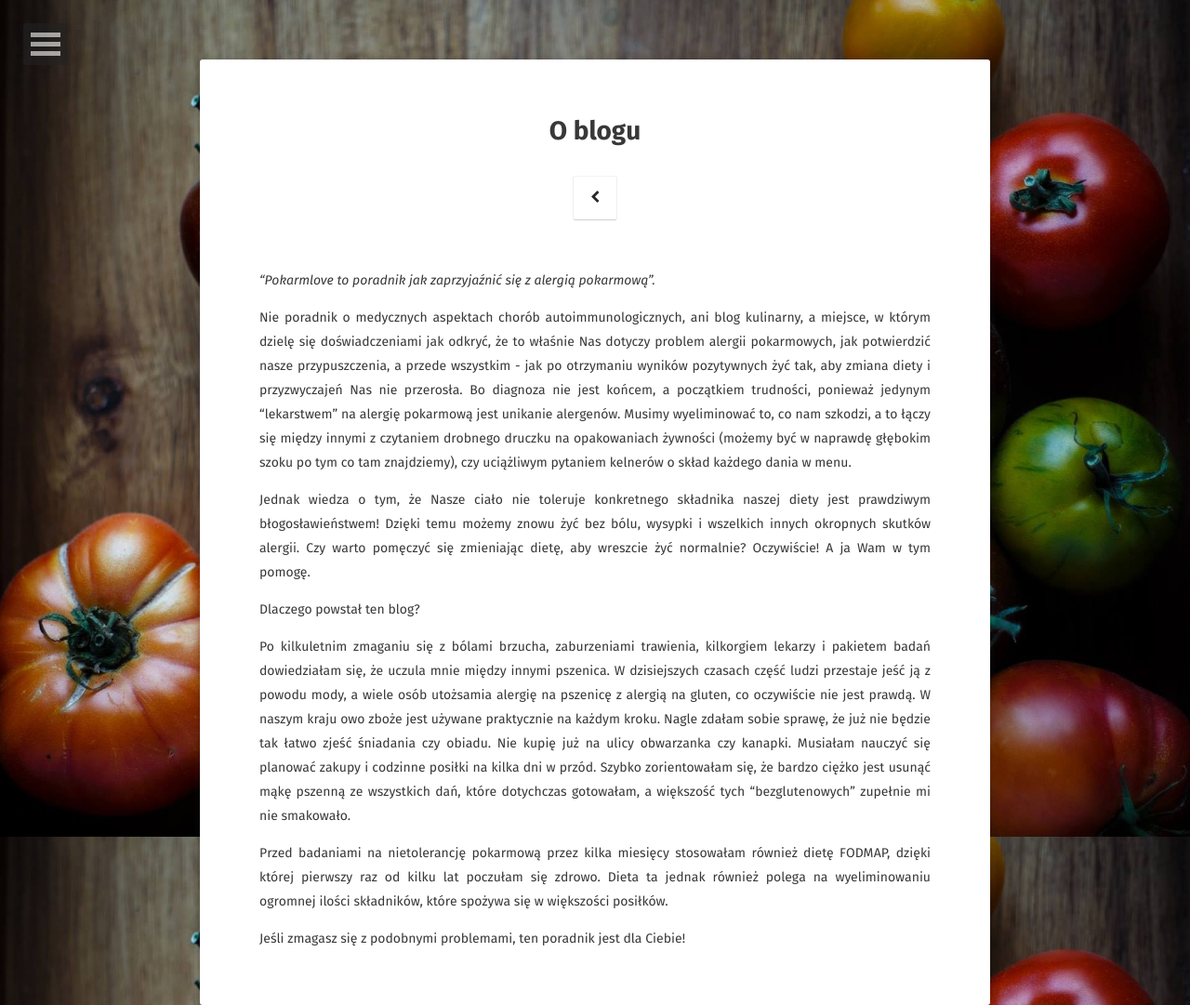
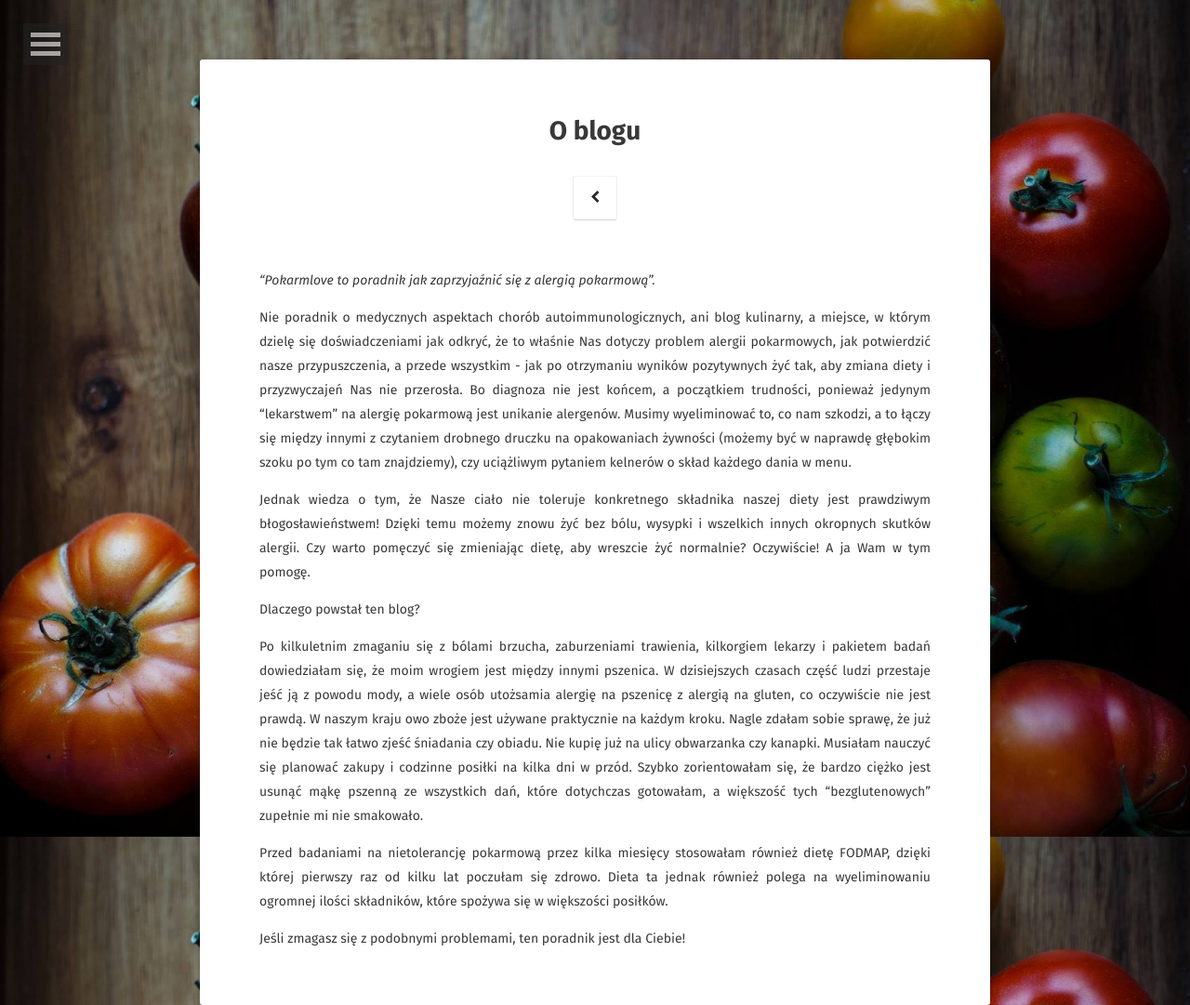
Before and after one commit to Emikis/emikis.github.io, a Jekyll site: the page built from about/index.md, in a window 1280 px wide. Shown: the whole page at 93% size. Built offline with Jekyll 4.4.1, drawn with Linux system fonts in a browser that asks for light colours; some web fonts are replaced.

Commit message:
Update index.md

```diff
--- a/about/index.md
+++ b/about/index.md
@@ -13,7 +13,7 @@ Jednak wiedza o tym, że Nasze ciało nie toleruje konkretnego składnika naszej
 
 Dlaczego powstał ten blog?
 
-Po kilkuletnim zmaganiu się z bólami brzucha, zaburzeniami trawienia, kilkorgiem lekarzy i pakietem badań dowiedziałam się, że uczula mnie między innymi pszenica. W dzisiejszych czasach część ludzi przestaje jeść ją z powodu mody, a wiele osób utożsamia alergię na pszenicę z alergią na gluten, co oczywiście nie jest prawdą. W naszym kraju owo zboże jest używane praktycznie na każdym kroku. Nagle zdałam sobie sprawę, że już nie będzie tak łatwo zjeść śniadania czy obiadu. Nie kupię już na ulicy obwarzanka czy kanapki. Musiałam nauczyć się planować zakupy i codzinne posiłki na kilka dni w przód. Szybko zorientowałam się, że bardzo ciężko jest usunąć mąkę pszenną ze wszystkich dań, które dotychczas gotowałam, a większość tych "bezglutenowych" zupełnie mi nie smakowało.
+Po kilkuletnim zmaganiu się z bólami brzucha, zaburzeniami trawienia, kilkorgiem lekarzy i pakietem badań dowiedziałam się, że moim wrogiem jest między innymi pszenica. W dzisiejszych czasach część ludzi przestaje jeść ją z powodu mody, a wiele osób utożsamia alergię na pszenicę z alergią na gluten, co oczywiście nie jest prawdą. W naszym kraju owo zboże jest używane praktycznie na każdym kroku. Nagle zdałam sobie sprawę, że już nie będzie tak łatwo zjeść śniadania czy obiadu. Nie kupię już na ulicy obwarzanka czy kanapki. Musiałam nauczyć się planować zakupy i codzinne posiłki na kilka dni w przód. Szybko zorientowałam się, że bardzo ciężko jest usunąć mąkę pszenną ze wszystkich dań, które dotychczas gotowałam, a większość tych "bezglutenowych" zupełnie mi nie smakowało.
 
 Przed badaniami na nietolerancję pokarmową przez kilka miesięcy stosowałam również dietę FODMAP, dzięki której pierwszy raz od kilku lat poczułam się zdrowo. Dieta ta jednak również polega na wyeliminowaniu ogromnej ilości składników, które spożywa się w większości posiłków.
 
```
